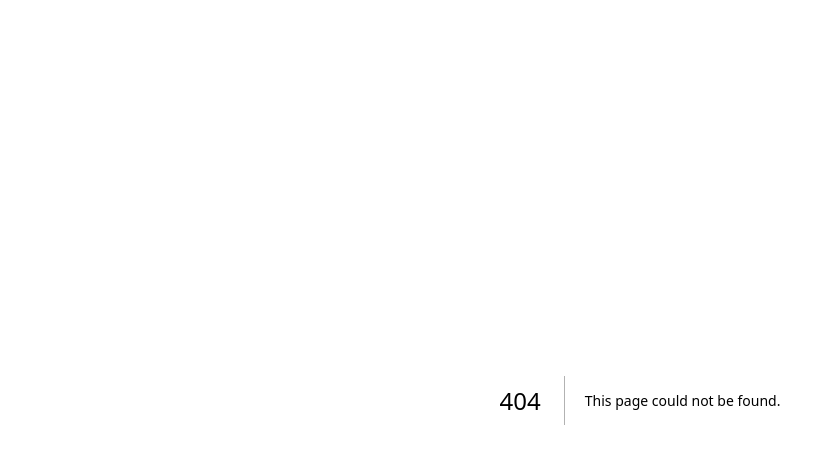
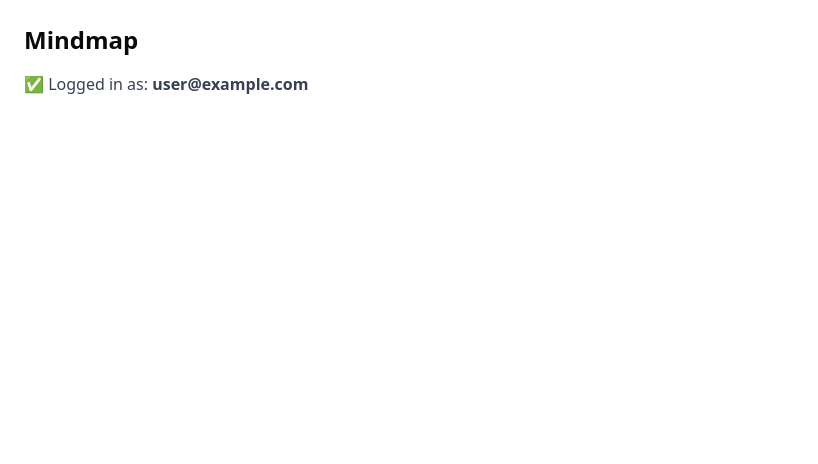
Before and after one commit to Agney-gt/ESO-Mentors, a Next.js app: page /dash in a window 1280 px wide. Before the commit this address had no page. Shown: the top 464 px of the page, without its empty margins (0-818 px from the left). Built offline with nearby package versions, Linux system fonts and the light colour scheme; no server answers; sample sign-in values are in the browser's storage.

Commit message:
login verification

```diff
--- /dev/null
+++ b/src/app/dash/page.tsx
@@ -0,0 +1,18 @@
+import { getServerSession } from "next-auth";
+import { authOptions } from "@/lib/auth"; // Adjust this path if needed
+import { redirect } from "next/navigation";
+
+export default async function MindmapPage() {
+  const session = await getServerSession(authOptions);
+
+  if (!session?.user?.email) {
+    redirect("/"); // Redirect to login
+  }
+
+  return (
+    <div className="p-6">
+      <h1 className="text-2xl font-bold mb-4">Mindmap</h1>
+      <p className="text-gray-700">✅ Logged in as: <strong>{session.user.email}</strong></p>
+    </div>
+  );
+}
```
